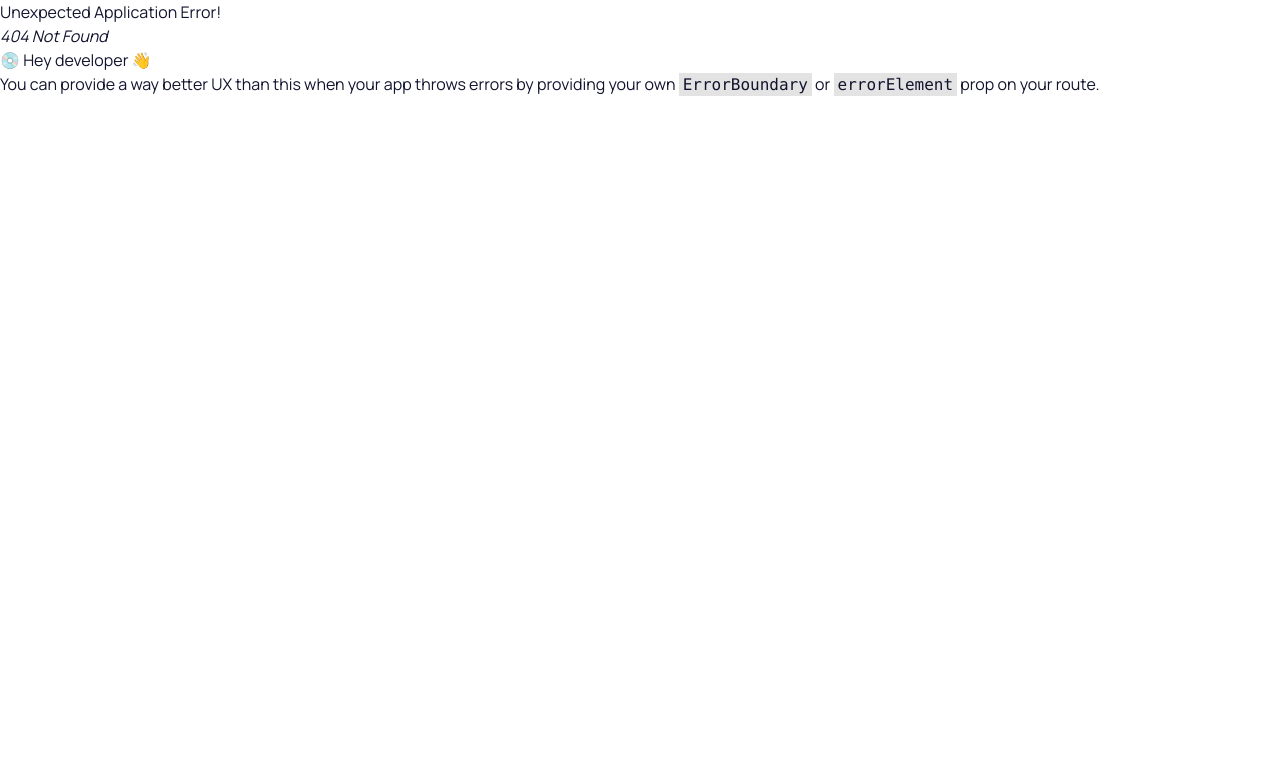
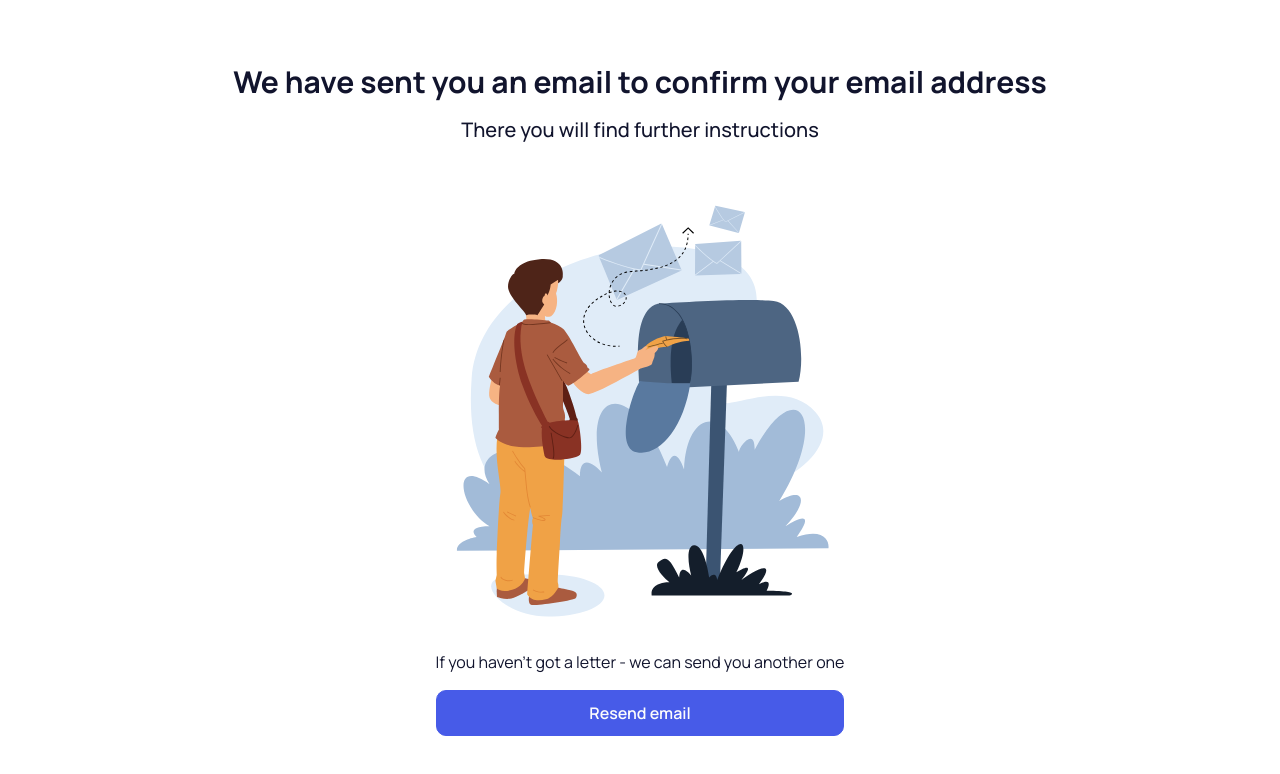
Before and after one commit to Seibeaaar/Yariga, a React (Vite) app: page /verify-email in a window 1280 px wide. Before the commit this address had no page. Shown: the top 774 px of the page. Built offline with nearby package versions, Linux system fonts and the light colour scheme.

Commit message:
Add verify email placeholder with resend button

```diff
--- a/src/components/Button.tsx
+++ b/src/components/Button.tsx
@@ -5,7 +5,9 @@ type ButtonProps = ButtonHTMLAttributes<HTMLButtonElement> & {
 };
 
 const Button: FC<ButtonProps> = (props) => (
-  <button className="transition-all w-full py-[10px] border border-primary text-white hover:bg-transparent hover:text-primary outline-none bg-primary rounded-[10px]">
+  <button
+    className={`transition-all w-full py-[10px] border border-primary text-white hover:bg-transparent hover:text-primary outline-none bg-primary rounded-[10px] ${props.className}`}
+  >
     <p className="font-semibold text-base text-center">{props.text}</p>
   </button>
 );
--- a/src/redux/reducers/profile.ts
+++ b/src/redux/reducers/profile.ts
@@ -1,6 +1,7 @@
 import { createSlice } from "@reduxjs/toolkit";
 import { Profile } from "@/types/proifle";
 import { executeLoginRequest, executeSignUpRequest } from "../thunks/profile";
+import router from "@/router";
 
 export type ProfileState = {
   pending: boolean;
@@ -26,6 +27,7 @@ const profileSlice = createSlice({
       state.pending = false;
       state.error = false;
       state.profile = action.payload;
+      router.navigate("/complete-profile");
     });
     builder.addCase(executeLoginRequest.rejected, (state) => {
       state.pending = false;
@@ -38,6 +40,7 @@ const profileSlice = createSlice({
       state.pending = false;
       state.error = false;
       state.profile = action.payload;
+      router.navigate("/verify-email");
     });
     builder.addCase(executeSignUpRequest.rejected, (state) => {
       state.error = true;
--- a/src/router/index.tsx
+++ b/src/router/index.tsx
@@ -2,6 +2,7 @@ import { createBrowserRouter } from "react-router-dom";
 
 import SignUpScreen from "@/screens/SignUp";
 import LoginScreen from "@/screens/Login";
+import VerifyEmailScreen from "@/screens/VerifyEmail";
 
 const router = createBrowserRouter([
   {
@@ -12,6 +13,10 @@ const router = createBrowserRouter([
     path: "/login",
     element: <LoginScreen />,
   },
+  {
+    path: "/verify-email",
+    element: <VerifyEmailScreen />,
+  },
 ]);
 
 export default router;
--- /dev/null
+++ b/src/screens/VerifyEmail/index.tsx
@@ -0,0 +1,29 @@
+import ScreenContainer from "@/components/ScreenContainer";
+import VerifyEmailIcon from "@/assets/icons/VerifyEmail.svg";
+import Button from "@/components/Button";
+
+const VerifyEmailScreen = () => (
+  <ScreenContainer>
+    <section className="w-full h-full flex flex-col justify-center items-center text-center px-[24px] py-[32px]">
+      <div>
+        <h1 className="font-bold text-2xl md:text-3xl mb-[16px]">
+          We have sent you an email to confirm your email address
+        </h1>
+        <h3 className="font-medium text-xl">
+          There you will find further instructions
+        </h3>
+      </div>
+      <img
+        className="w-full h-full md:w-2/3 md:h-2/3 mt-[16px]"
+        src={VerifyEmailIcon}
+        alt="Email letter"
+      />
+      <div>
+        <h4>If you haven't got a letter - we can send you another one </h4>
+        <Button text="Resend email" className="mt-[16px]" />
+      </div>
+    </section>
+  </ScreenContainer>
+);
+
+export default VerifyEmailScreen;
```
Also changed, not shown: src/assets/icons/VerifyEmail.svg (added).
